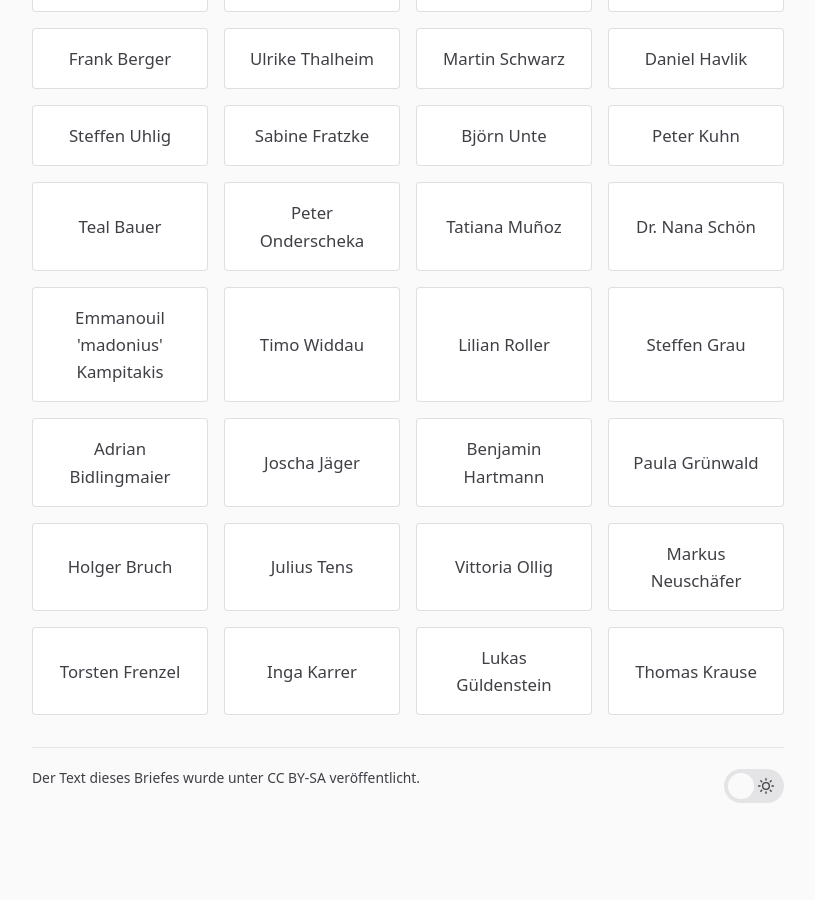
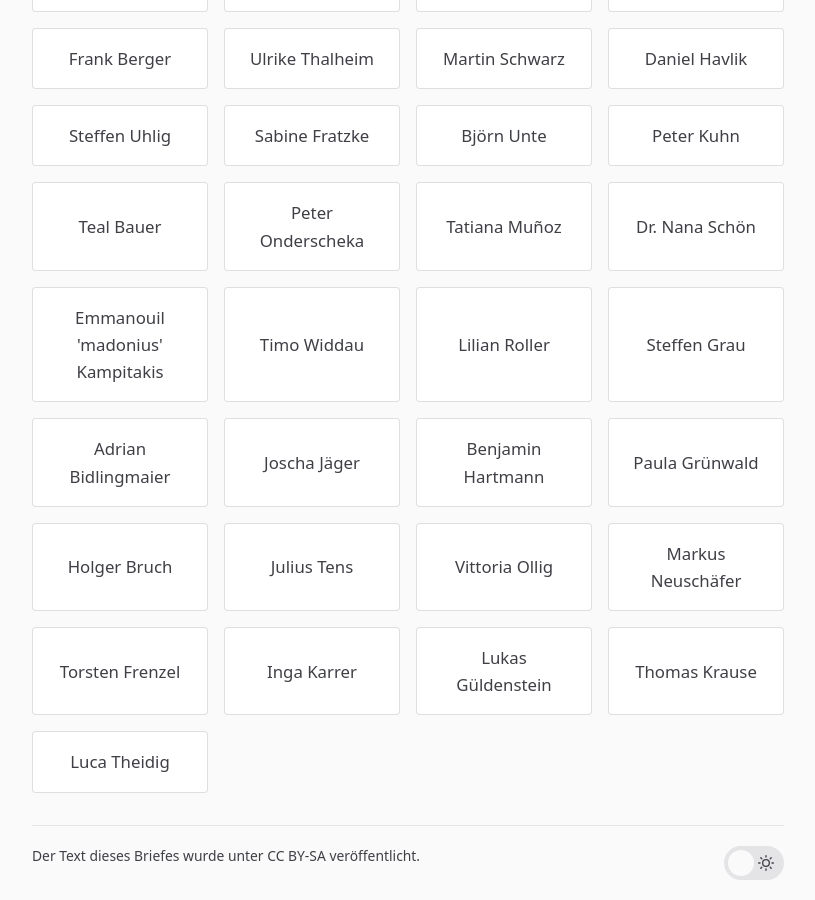
Before and after one commit to itrich/vsh-bleibt, a Jekyll site: the page built from OFFENERBRIEF.md, in a window 1280 px wide and 900 px high, scrolled down 5638 px. Shown: the whole window, without its empty margins (232-1047 px from the left). Built offline with Jekyll 4.4.1, drawn with Linux system fonts in a browser that asks for light colours; before the commit the page ends 6461 px from its top, so only the background shows below that.

Commit message:
Update signees.yml

```diff
--- a/_data/signees.yml
+++ b/_data/signees.yml
@@ -46,3 +46,4 @@
 - name: Inga Karrer
 - name: Lukas Güldenstein
 - name: Thomas Krause
+- name: Luca Theidig
```
